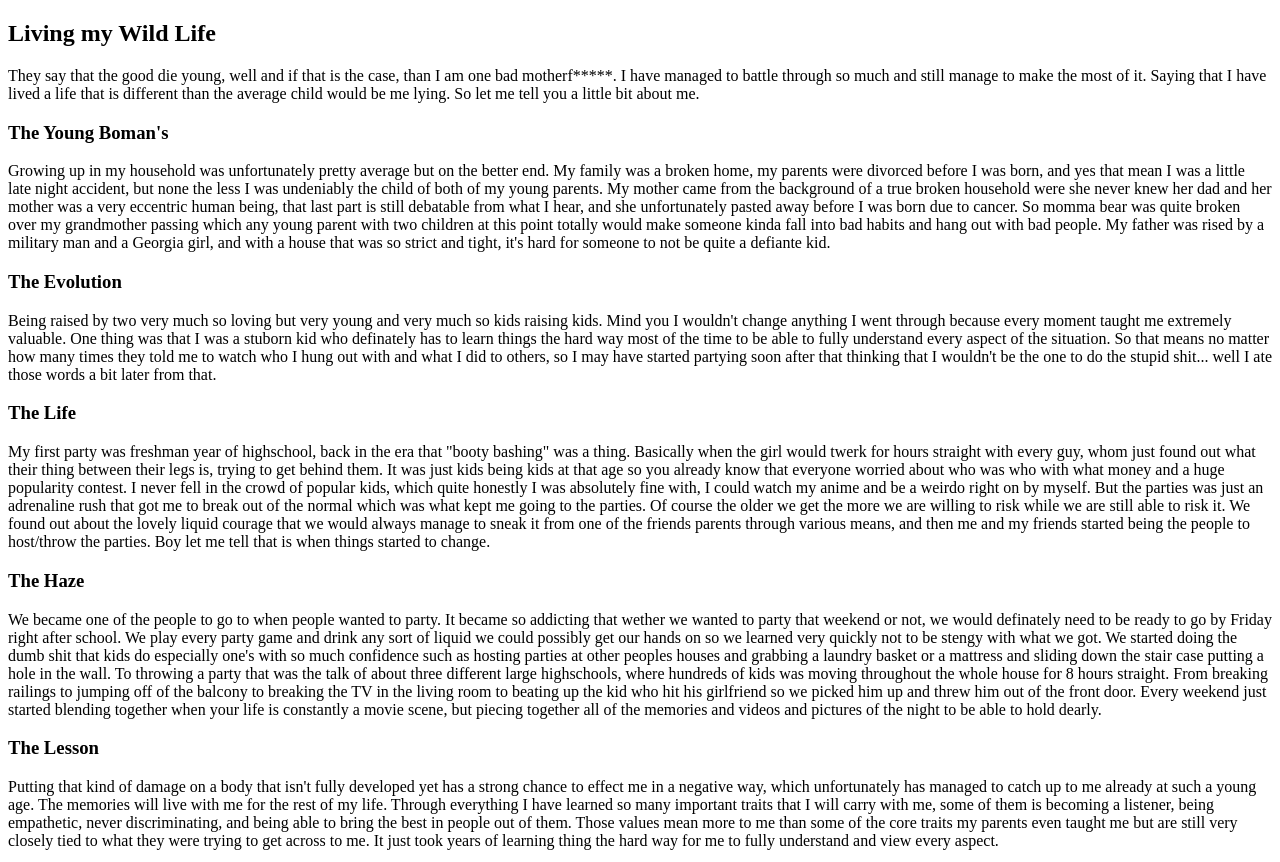
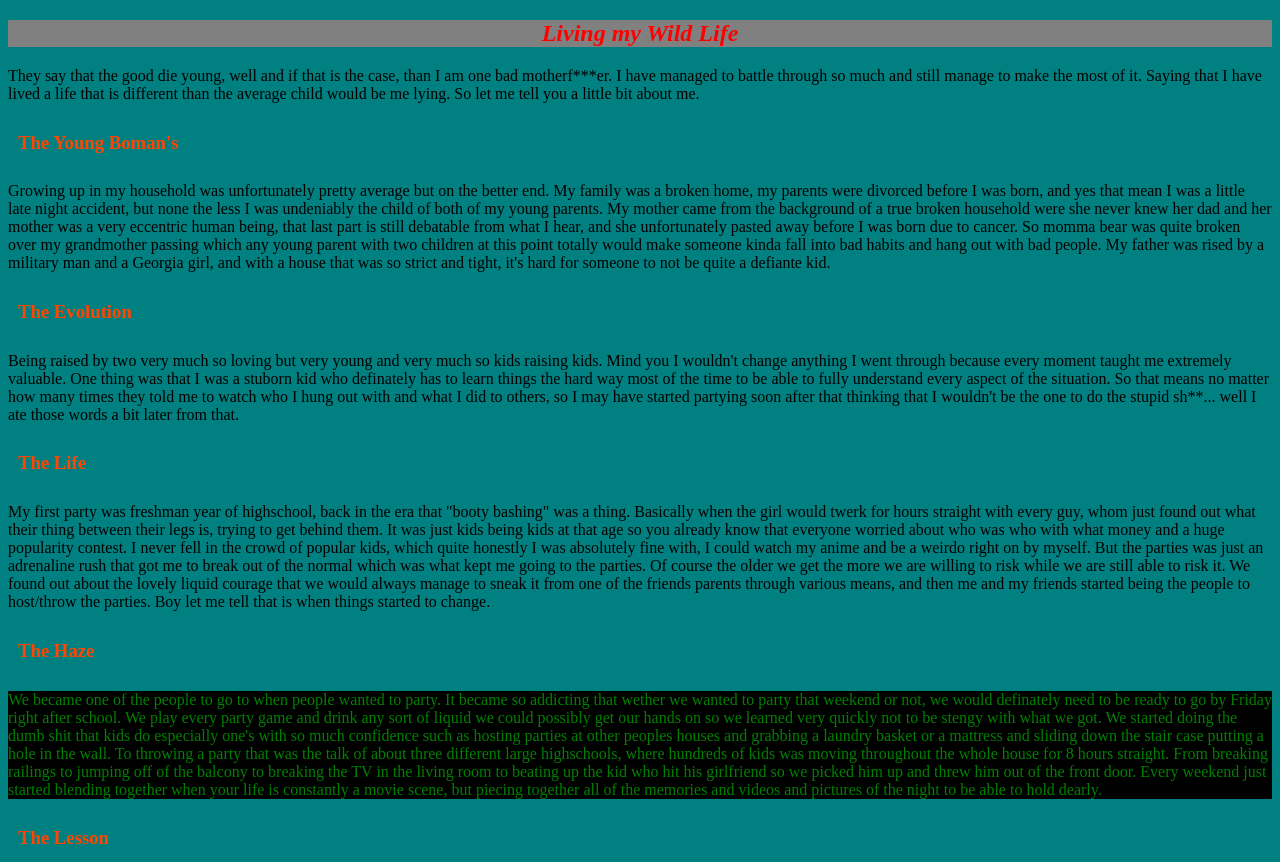
Before and after one commit to LaunchCodeAllhubs/js-assignment-4-html-me-something-sigmaslayer, a website: page index.html in a window 1280 px wide. Shown: the top 862 px of the page. Drawn offline with Linux system fonts and the light colour scheme.

Commit message:
Completed CSS requirements

```diff
--- a/index.html
+++ b/index.html
@@ -10,11 +10,11 @@
 
          <article>
             <div>
-               <h1>Living my Wild Life</h1>
+               <h1 id="mainHeading">Living my Wild Life</h1>
             </div>
 
             <p>They say that the good die young, well and if that is the case, than I am one
-               bad motherf*****. I have managed to battle through so much and still manage to
+               bad motherf***er. I have managed to battle through so much and still manage to
                make the most of it. Saying that I have lived a life that is different than the
                average child would be me lying. So let me tell you a little bit about me.
             </p>
@@ -49,7 +49,7 @@
                valuable. One thing was that I was a stuborn kid who definately has to learn things the hard
                way most of the time to be able to fully understand every aspect of the situation. So that means
                no matter how many times they told me to watch who I hung out with and what I did to others, so I may
-               have started partying soon after that thinking that I wouldn't be the one to do the stupid shit... well
+               have started partying soon after that thinking that I wouldn't be the one to do the stupid sh**... well
                I ate those words a bit later from that.
             </p>
          </article>
@@ -77,7 +77,7 @@
                <h3>The Haze</h3>
             </div>
 
-            <p>We became one of the people to go to when people wanted to party. It became so addicting that wether we
+            <p id="testP" class="funParagraph">We became one of the people to go to when people wanted to party. It became so addicting that wether we
                wanted to party that weekend or not, we would definately need to be ready to go by Friday right after school.
                We play every party game and drink any sort of liquid we could possibly get our hands on so we learned very quickly
                not to be stengy with what we got. We started doing the dumb shit that kids do especially one's with so much
--- a/styles.css
+++ b/styles.css
@@ -1 +1,26 @@
 /* Write your CSS here! */
+body {
+    margin: 8px;
+    display: block;
+    background-color: teal;
+}
+
+#mainHeading {
+    color: red;
+    font-style: italic;
+}
+
+h1 {
+    background-color: grey;
+    text-align: center;
+}
+
+h3 {
+    padding: 10px;
+    color: orangered;
+}
+
+p.funParagraph {
+    color: green;
+    background-color: black;
+}
```
